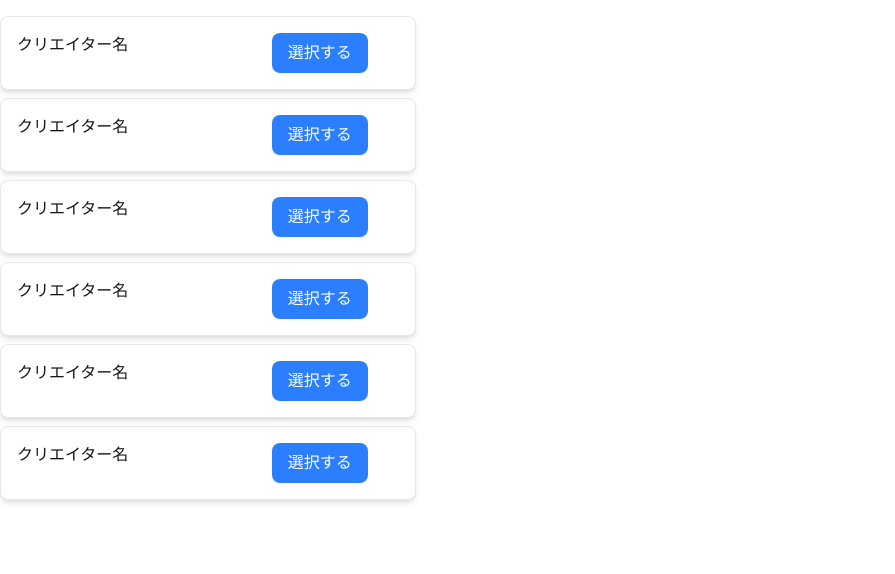
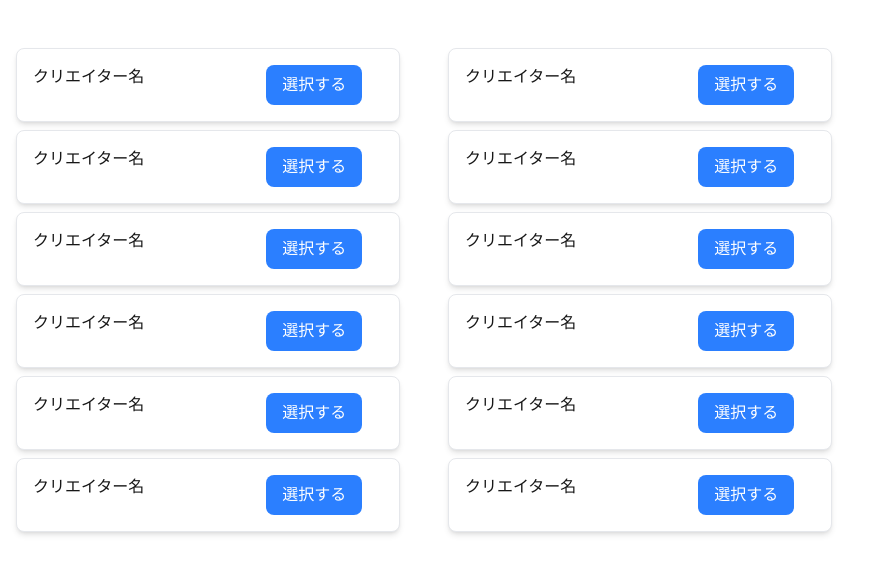
Before and after one commit to ikeyu0806/react-state-lib-comparison, a Next.js app: page /use_context in a window 1280 px wide. Shown: the top 574 px of the page, without its empty margins (0-895 px from the left). Built offline with nearby package versions, Linux system fonts and the light colour scheme.

Commit message:
implement useContext CandidatesLists component

```diff
--- a/app/use_context/page.tsx
+++ b/app/use_context/page.tsx
@@ -1,10 +1,14 @@
 import CreatorLists from "@/components/UseContextDemo/CreatorLists"
+import CandidatesLists from "@/components/UseContextDemo/CandidatesLists"
 
 export default function UseContextPage() {
   return (
     <div className="grid grid-cols-12 gap-4">
-      <div className="col-span-4">
+      <div className="col-span-4 my-4 p-4">
         <CreatorLists />
+      </div>
+      <div className="col-span-4 my-4 p-4">
+        <CandidatesLists />
       </div>
     </div>
   )
--- /dev/null
+++ b/components/UseContextDemo/CandidatesLists.tsx
@@ -0,0 +1,14 @@
+import CreatorCard from "./CreatorCard";
+
+export default function CandidatesLists() {
+  return (
+    <div className="my-4">
+      <CreatorCard />
+      <CreatorCard />
+      <CreatorCard />
+      <CreatorCard />
+      <CreatorCard />
+      <CreatorCard />
+    </div>
+  );
+}
```
